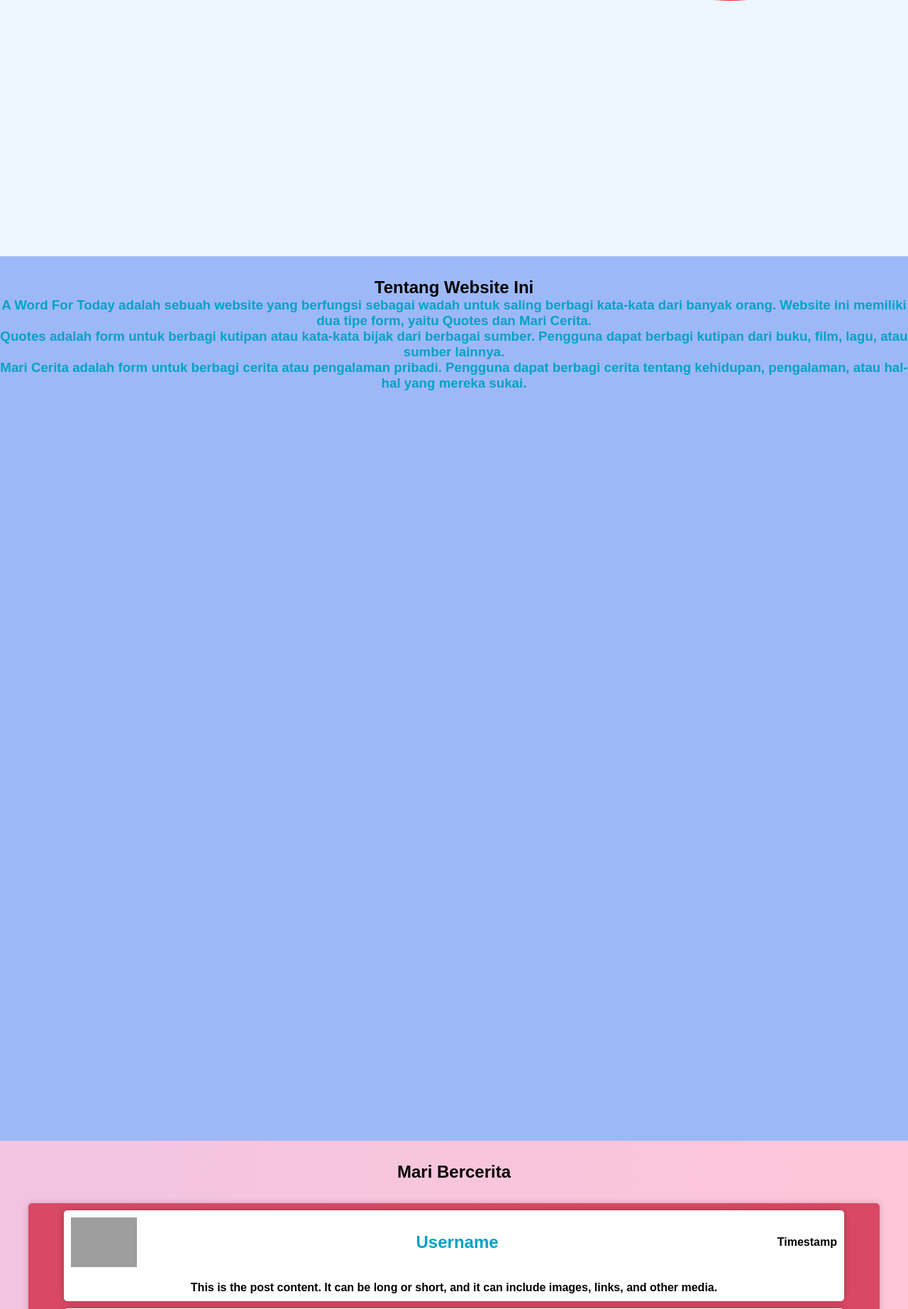
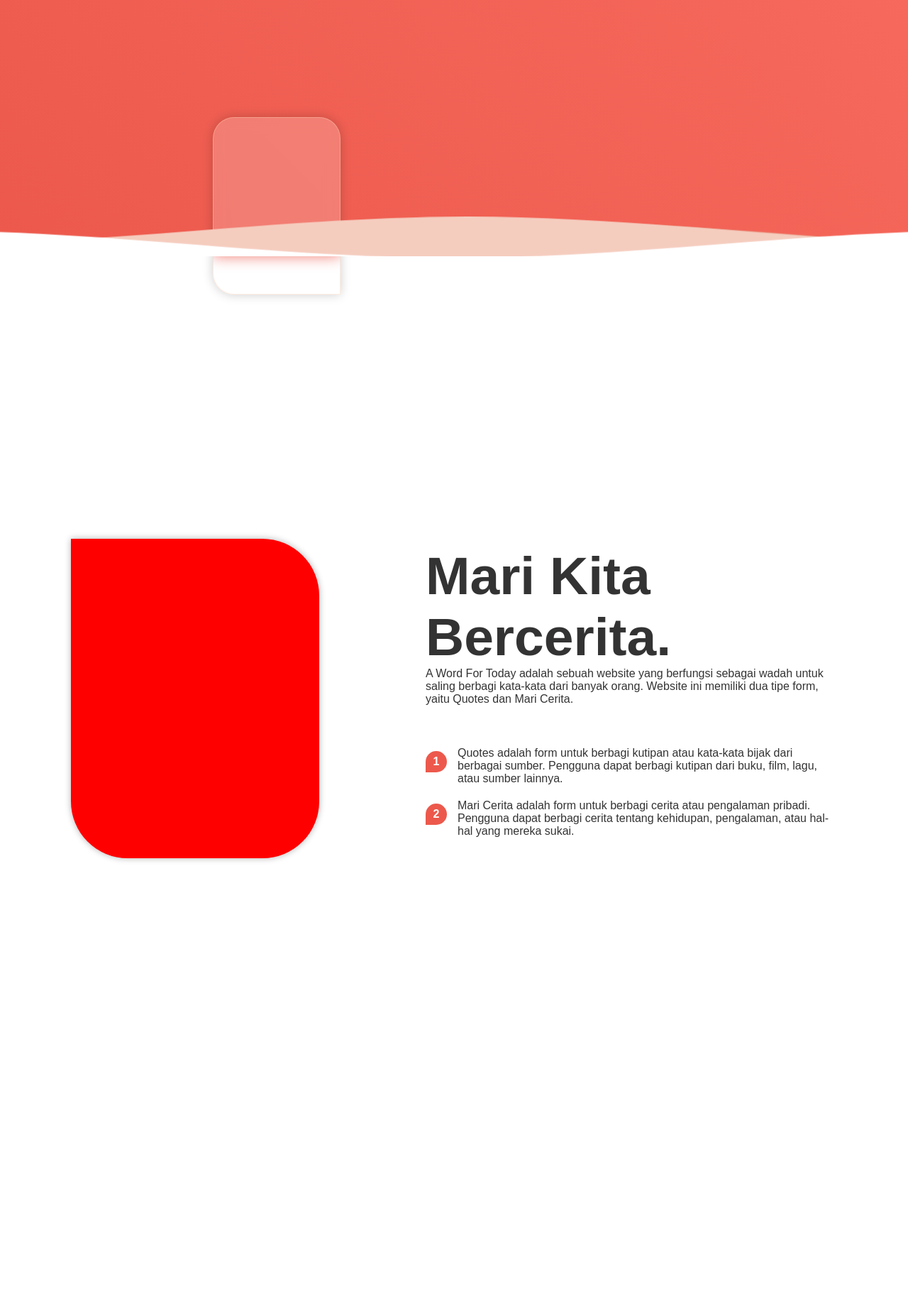
Before and after one commit to KholifAl/maricerita.id, a PHP site: page / in a window 1280 px wide. Shown: the part 885-2729 px from the top of the page at 71% size. Run offline with PHP 8.4, Linux system fonts and the light colour scheme; grey boxes are pictures that could not be loaded.

Commit message:
area text

```diff
--- a/assets/style.css
+++ b/assets/style.css
@@ -15,17 +15,17 @@
 }
 
 :root {
-    --warna1: #eef6ff;
+    --warna1: #fff;
     /* Replace with your primary color value */
-    --warna2: #9db8f6;
+    --warna2: #EC594C;
     /* Replace with your secondary color value */
+    --warna3: #343333;
 }
 
 .vh {
     height: 100vh;
     width: 100%;
     text-align: center;
-    padding-top: 30px;
 }
 
 .sosmed {
@@ -120,13 +120,13 @@
 main {
     padding: 0px;
     overflow: auto;
-    /* background: linear-gradient(to right, #f5f5f5 10%, #ff9381 90%); */
-    background: linear-gradient(to right, #cbbeff 0%, #ffc6d8 100%);
+    background: #f1e9ff;
+    /* background: linear-gradient(to right, #cbbeff 0%, #ffc6d8 100%);
     background-size: 400%;
-    animation: gradient 15s ease infinite;
+    animation: gradient 15s ease infinite; */
 }
 
-@keyframes gradient {
+/* @keyframes gradient {
     0% {
       background-position: 0%
 
@@ -140,18 +140,8 @@
     100% {
       background-position: 0% 50%;
     }
-  }
+  } */
 
-  /* 50%;
-    }
-    50% {
-      background-position: 100%
-
-  50%;
-    }
-    100% {
-      background-position: 0% 50%;
-    } }*/
 
 
 .logo {
@@ -193,7 +183,6 @@
     background-color: red;
     z-index: 1000;
     /* Add a z-index to ensure the navigation is on top */
-
     padding: 5px;
     gap: 20px;
 }
@@ -231,7 +220,7 @@
 /* SECTIONNN */
 /* ==================================================HEADER========================================================================= */
 #home {
-    background-color: var(--warna1);
+    background: linear-gradient(45deg, #EC594C, #fc7165);
 }
 
 .container {
--- a/assets/style_ke2.css
+++ b/assets/style_ke2.css
@@ -1,21 +1,277 @@
 /*AKU KENE YA KOLIP BEN GA RUSAK*/
 /* ==================================================ABOUT========================================================================= */
 #about {
-    background-color: var(--warna2);
+    background-color: var(--warna1);
+}
+
+.editorial {
+  display: block;
+  width: 100%;
+  height: 60px;
+  max-height: 60px;
+  margin: 0;
+  z-index:5;
+  bottom:0;
+  position:absolute;
+  left:0px;
+  float:left;
+}
+
+.parallax1 > use {
+  animation: move-forever1 10s linear infinite;
+  &:nth-child(1) {
+    animation-delay: -2s;
+  }
+}
+.parallax2 > use {
+  animation: move-forever2 8s linear infinite;
+  &:nth-child(1) {
+    animation-delay: -2s;
+  }
+}
+.parallax3 > use {
+  animation: move-forever3 6s linear infinite;
+  &:nth-child(1) {
+    animation-delay: -2s;
+  }
+}
+.parallax4 > use {
+  animation: move-forever4 4s linear infinite;
+  &:nth-child(1) {
+    animation-delay: -2s;
+  }
+}
+@keyframes move-forever1 {
+  0% {
+    transform: translate(85px, 0%);
+  }
+  100% {
+    transform: translate(-90px, 0%);
+  }
+}
+@keyframes move-forever2 {
+  0% {
+    transform: translate(-90px, 0%);
+  }
+  100% {
+    transform: translate(85px, 0%);
+  }
+}
+@keyframes move-forever3 {
+  0% {
+    transform: translate(85px, 0%);
+  }
+  100% {
+    transform: translate(-90px, 0%);
+  }
+}
+@keyframes move-forever4 {
+  0% {
+    transform: translate(-90px, 0%);
+  }
+  100% {
+    transform: translate(85px, 0%);
+  }
+}
+
+.col {
+  height: 100%;
+  width: 100vw;
+  display: flex;
+  justify-content: space-between;
+  gap: 150px;
+  align-items: center;
+  padding: 0 100px;
+}
+
+.con {
+  height: 450px;
+
+  min-width: 350px;
+
+  background-color: red;
+  border-radius: 0px 80px 80px 80px;
+  box-shadow: 0 0 10px rgba(0, 0, 0, 0.3);
+}
+
+.square {
+  z-index: 1; /* Put square1 in front */
+  height: 250px;
+  width: 180px;
+  left: 300px;
+  top: 1050px;
+  background: rgba(255, 255, 255, 0.2);
+  backdrop-filter: blur(10px);
+  border: 1px solid rgba(255, 204, 178, 0.4);
+  box-shadow: 0 0 15px rgba(0, 0, 0, 0.2);
+  position: absolute;
+
+  border-radius: 30px 30px 0 30px;
+
 }
 
 
 
+.ab-text {
+  font-size: 12px;
+  text-align: left;
+  color: var(--warna3);
+  font-size: 50px;
+}
+
+.ab-text h3 {
+  font-weight: 500;
+  font-size: 16px;
+  color: var(--warna3);
+}
+
+.custom-ol {
+  list-style: none; /* Remove default list styles */
+  counter-reset: custom-counter; /* Initialize the custom counter */
+}
+
+/* Style for list items */
+.custom-ol li {
+  position: relative;
+  margin-bottom: 20px;
+  padding-left: 45px;
+}
+
+/* Custom circular numbering */
+.custom-ol li::before {
+  content: counter(custom-counter); /* Use a counter for numbering */
+  counter-increment: custom-counter; /* Increment the custom counter */
+  position: absolute;
+  left: 0;
+  top: 6px;
+  width: 30px;
+  height: 30px;
+  /* border: 2px solid #007bff;  */
+  border-radius: 50% 50% 50% 0; /* Make it a circle */
+  text-align: center;
+  /* justify-items: center; */
+  display: flex;
+  justify-content: center;
+  align-items: center;
+  /* line-height: 20px; */
+  font-size: 16px;
+  font-weight: 600;
+  color: var(--warna1);
+  background-color: var(--warna2);}
+
+
+
+
+
 /* ==================================================KOMENTAR========================================================================= */
-/* #komentar {
-    background-color: var(--warna1);
-} */
+#komentar {
+  background-color: var(--warna1);
+  height: 100vh;
+  display: grid;
+  grid-template-columns: 1fr 2fr; /* 1:2 ratio */
+}
+
+.komentar {
+  padding: 0 50px;
+}
+
+.col-kom {
+  text-align: left;
+}
+.text-kom {
+  display: flex;
+  align-items: center;
+  justify-content: center;
+}
+
+.text-kom h1 {
+  width: 100%;
+}
+
+.col-area {
+  background-color: rgb(255, 255, 255);
+  height: 250px;
+  width: 400px;
+  margin: 10px 0 15px;
+  border-radius: 20px 20px 0 20px;
+  box-shadow: 0 0 7px rgba(0, 0, 0, 0.3);
+}
+
+
+.custom-area {
+  width: 400px; /* Set the width to your desired size */
+  height: 250px; /* Set the height to your desired size */
+  background-color: transparent;
+  border: transparent; /* Add a border */
+  padding: 20px; /* Add padding for some spacing inside the textarea */
+  font-size: 16px; /* Set the font size */
+  resize: none; /* Disable resizing */
+  border-radius: 10px; /* Add rounded corners */
+}
+
+.custom-area:focus {
+  border: none; /* Remove the border */
+  outline: none; /* Remove the outline */
+}
+
+
+.btn-box a{
+  margin-top:
+  position: relative;
+  display: inline-flex;
+  justify-content: center;
+  align-items: center;
+  padding: 0px 10px;
+  width: 160px;
+  height: 50px;
+  background: var(--warna2);
+  border: 1px solid var(--warna2);
+  border-radius: 3px;
+  cursor: pointer;
+  font-size: 1.1em;
+  font-weight: 700;
+  color: #fff;
+  overflow: hidden;
+  text-decoration: none;
+  box-shadow: 0 0 7px rgba(0, 0, 0, 0.2);
+  z-index: 1;
+  transition: .5s;
+}
+
+.btn-box a:hover{
+  color: var(--warna2);
+  overflow: hidden;
+}
+
+.btn-box a::before {
+  content: '';
+  position: absolute;
+  top: 0;
+  left: 0;
+  width: 0%;
+  height: 100%;
+  background:#fff;
+  overflow: hidden;
+  z-index: -1;
+  transition: .5s;
+}
+
+.btn-box a:hover::before {
+  width: 100%;
+}
+
+.con-kom {
+ display: flex;
+ justify-content: center;
+ align-items: center;
+ height: 100vh;
+}
 
 .container_kom {
     width: auto;
     height: 500px;
-    margin: 30px 40px;
-    /* margin: 40px 60px ; */
+    overflow-x: hidden;
+    margin: 30px 0px;
     padding: 0 50px;
     overflow-y: auto;
     scrollbar-width: thin;
--- a/index.html
+++ b/index.html
@@ -52,17 +52,62 @@
     </section>
 
     <section id="about" class="vh About">
-        <h1>Tentang Website Ini</h1>
+
+        <svg class="editorial" xmlns="http://www.w3.org/2000/svg" xmlns:xlink="http://www.w3.org/1999/xlink" viewBox="0 24 150 28 " preserveAspectRatio="none">
+            <defs>
+              <path id="gentle-wave" d="M-160 44c30 0
+              58-18 88-18s
+              58 18 88 18
+              58-18 88-18
+              58 18 88 18
+              v44h-352z" />
+            </defs>
+            <g class="parallax1">
+              <use xlink:href="#gentle-wave" x="50" y="3" fill="#E99582" />
+            </g>
+            <g class="parallax2">
+              <use xlink:href="#gentle-wave" x="50" y="0" fill="#F5CDBF" />
+            </g>
+            <g class="parallax3">
+              <use xlink:href="#gentle-wave" x="50" y="9" fill="#fff" />
+            </g>
+          </svg>
+
+        <div class="col">
+            <div class="con">
+                <div class="square"></div>
+            </div>
+            <div class="ab-text">
+                <h1>Mari Kita Bercerita.</h1>
                 <h3>A Word For Today adalah sebuah website yang berfungsi sebagai wadah untuk saling berbagi kata-kata dari banyak orang. Website ini memiliki dua tipe form, yaitu Quotes dan Mari Cerita.</h3>
-        <h3>Quotes adalah form untuk berbagi kutipan atau kata-kata bijak dari berbagai sumber. Pengguna dapat berbagi kutipan dari buku, film, lagu, atau sumber lainnya.</h3>
+                <br>
+                <ol class="custom-ol">
+                    <li>
+                        <h3>Quotes adalah form untuk berbagi kutipan atau kata-kata bijak dari berbagai sumber. Pengguna dapat berbagi kutipan dari buku, film, lagu, atau sumber lainnya.</h3></li>
+                    <li>
                         <h3>Mari Cerita adalah form untuk berbagi cerita atau pengalaman pribadi. Pengguna dapat berbagi cerita tentang kehidupan, pengalaman, atau hal-hal yang mereka sukai.</h3>
+                    </li>
+                </ol>
+            </div>
+        </div>
     </section>
 
 
-    <section id="komentar" class="vh Komentar">
-        <h1>Mari Bercerita</h1>
+    <section id="komentar" class="vh komentar">
+        <div class="text-kom ">
+            <div class="col-kom">
+                <h1 class="ab-text">Ada Cerita Apa Hari Ini?</h1>
+                <div class="col-area">
+                    <textarea class="custom-area" placeholder="Mulai Kisahmu..."></textarea>
+                </div>
+                <div class="btn-box">
+                    <a >Mulai Bercerita</a>
+                </div>
+            </div>
+        </div>
+        <div class="con-kom">
+
                 <div class="container_kom">
-
                     <div class="post">
                     <div class="post-header">
                         <img src="profile-picture.png" alt="Profile picture">
@@ -126,6 +171,8 @@
                         <p>This is a scrollable Twitter-like post. It can be long or short, and it can include images, links, and other media.</p>
                     </div>
                     </div>
+                </div>
+
             </div>
         </section>
 
```
Also changed, not shown: assets_nanti/styleSALAH.css (renamed from assets_nanti/style.css). Lines whose indentation alone changed are shown as unchanged.
